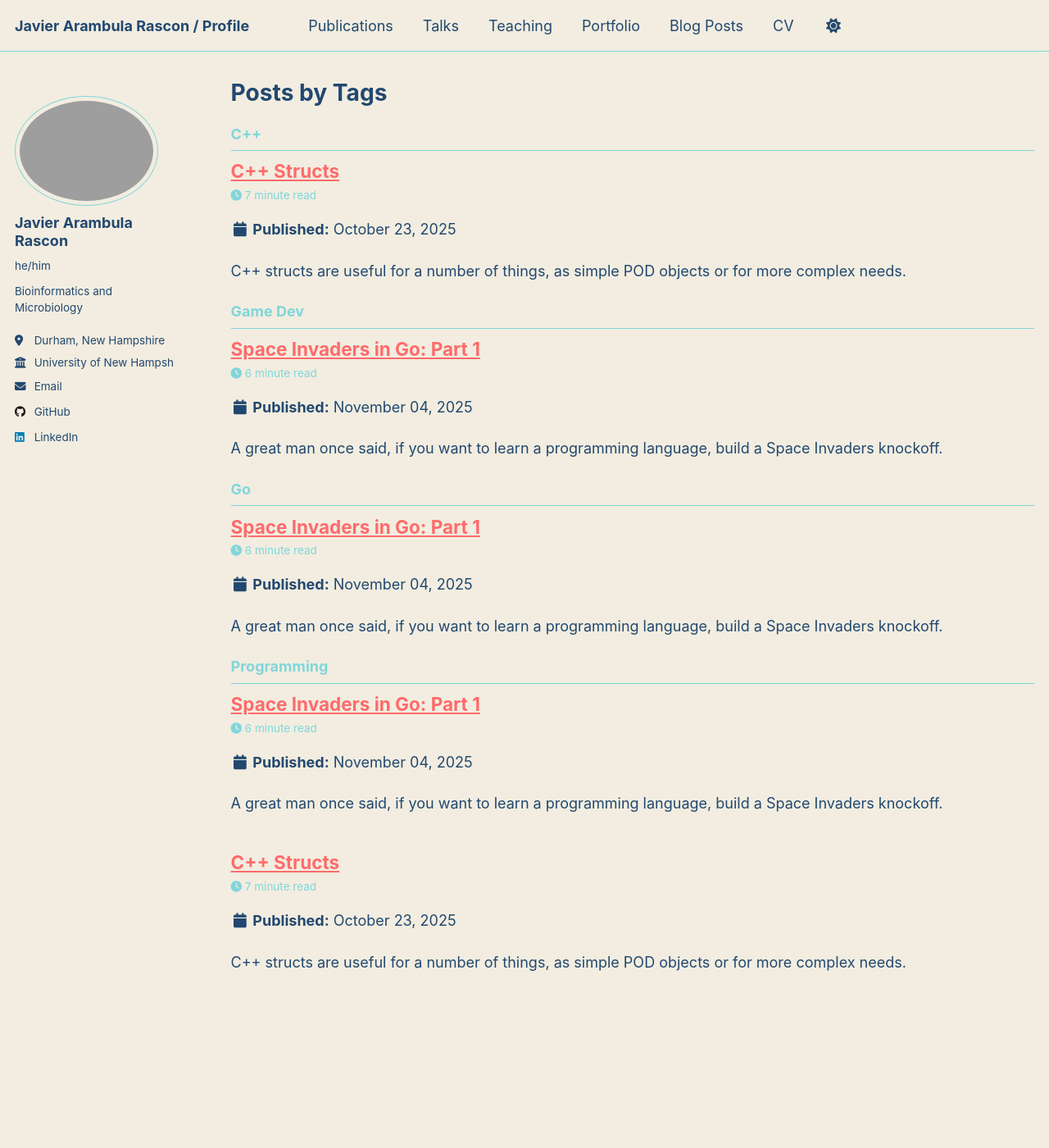
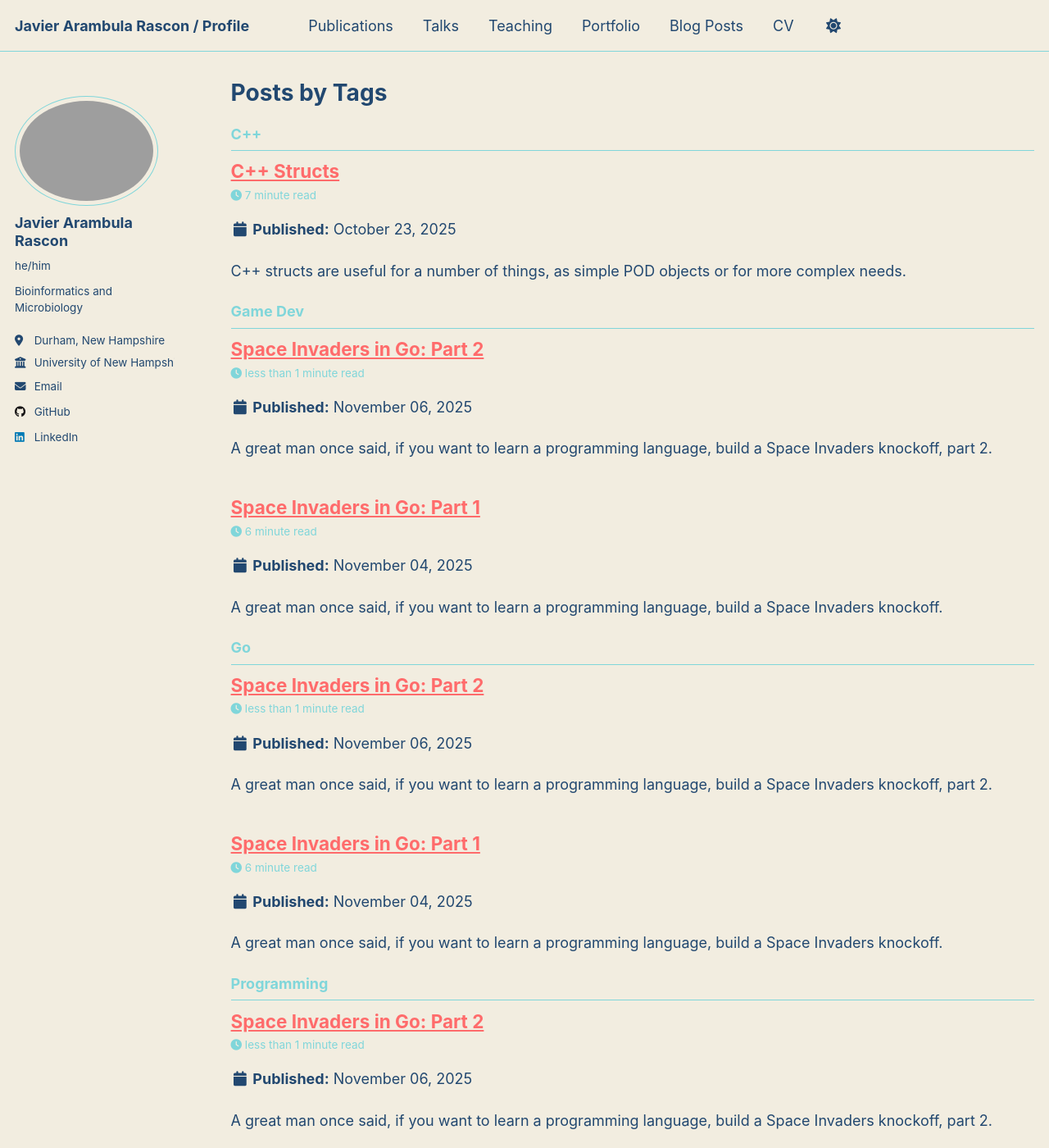
Before and after one commit to aram2608/aram2608.github.io, a Jekyll site: the page built from _pages/tag-archive.html, in a window 1280 px wide and 1400 px high. Shown: the whole window at 82% size. Built offline with Jekyll 4.4.1, drawn with Linux system fonts in a browser that asks for light colours; a script that is not in the unit is left out.

Commit message:
SEO plugin, we will see if it works

```diff
--- a/Gemfile
+++ b/Gemfile
@@ -5,6 +5,7 @@ group :jekyll_plugins do
   gem 'jekyll-feed'
   gem 'jekyll-sitemap'
   gem 'jekyll-redirect-from'
+  gem 'jekyll-seo-tag'
   gem 'jemoji'
   gem 'webrick', '~> 1.8'
 end
--- a/_config.yml
+++ b/_config.yml
@@ -285,6 +285,7 @@ plugins:
   - jekyll-paginate
   - jekyll-sitemap
   - jekyll-redirect-from
+  - jekyll-seo-tag
   - jemoji
 
 # Mimic GitHub Pages with --safe
@@ -294,6 +295,7 @@ whitelist:
   - jekyll-paginate
   - jekyll-sitemap
   - jekyll-redirect-from
+  - jekyll-seo-tag
   - jemoji
 
 
--- a/_posts/2025-11-03-space-invaders-go1.md
+++ b/_posts/2025-11-03-space-invaders-go1.md
@@ -1,5 +1,7 @@
 ---
 title: 'Space Invaders in Go: Part 1'
+seo_title: 'How to Build Space Invaders in Go: Part 1'
+seo_description: 'Every programmer starts somewhere, with Space Invaders being a great place to learn the basics.'
 date: 2025-11-04
 permalink: /posts/2025/11/space-invaders-go1/
 tags:
--- /dev/null
+++ b/_posts/2025-11-06-space-invaders-go2.md
@@ -0,0 +1,19 @@
+---
+title: 'Space Invaders in Go: Part 2'
+seo_title: 'How to Build Space Invaders in Go: Part 2'
+seo_description: 'Previously, we got our window drawn, now we can get our ship ready to go!'
+date: 2025-11-06
+permalink: /posts/2025/11/space-invaders-go1/
+tags:
+  - Programming
+  - Game Dev
+  - Go
+---
+
+A great man once said, if you want to learn a programming language, build a Space
+Invaders knockoff, part 2.
+
+Back Into It
+===
+
+In the last post, we got our screen drawn, which on its own is a terrible game.
```
Also changed, not shown: _posts/2025-10-23-structs.md (+2 -0 lines).
